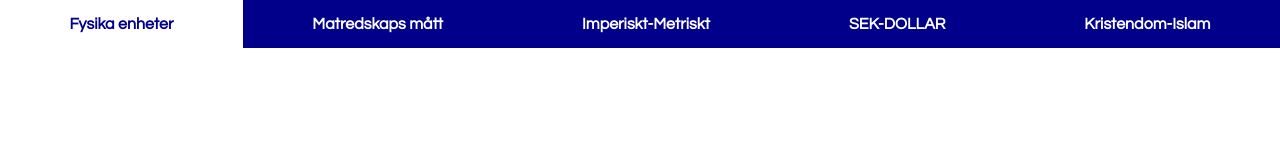
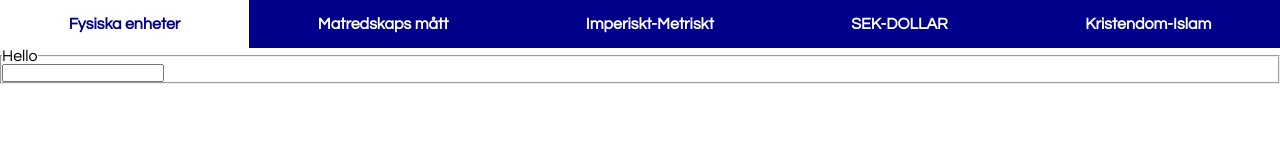
Before and after one commit to nisse27a/convert-project, a plain HTML site: page template.html in a window 1280 px wide. Drawn offline with Linux system fonts and the light colour scheme.

Commit message:
Lade till ett fieldset

```diff
--- a/css/style.css
+++ b/css/style.css
@@ -32,6 +32,7 @@ header nav ul li a {
   font-weight: bold;
   color: var(--style-color);
   line-height: 3rem;
+  transition: all 200ms;
 }
 
 header nav ul li a:hover {
--- a/template.html
+++ b/template.html
@@ -10,7 +10,7 @@
     <header>
         <nav>
             <ul>
-                <li><a href="html/fysik.html">Fysika enheter</a></li>
+                <li><a href="html/fysik.html">Fysiska enheter</a></li>
                 <li><a href="html/mat.html">Matredskaps mått</a></li>
                 <li><a href="html/imper-metri.html">Imperiskt-Metriskt</a></li>
                 <li><a href="html/pengar.html">SEK-DOLLAR</a></li>
@@ -18,5 +18,9 @@
             </ul>
         </nav>
     </header>
+    <fieldset>
+        <legend>Hello</legend>
+        <input>
+    </fieldset>
 </body>
 </html>
```
